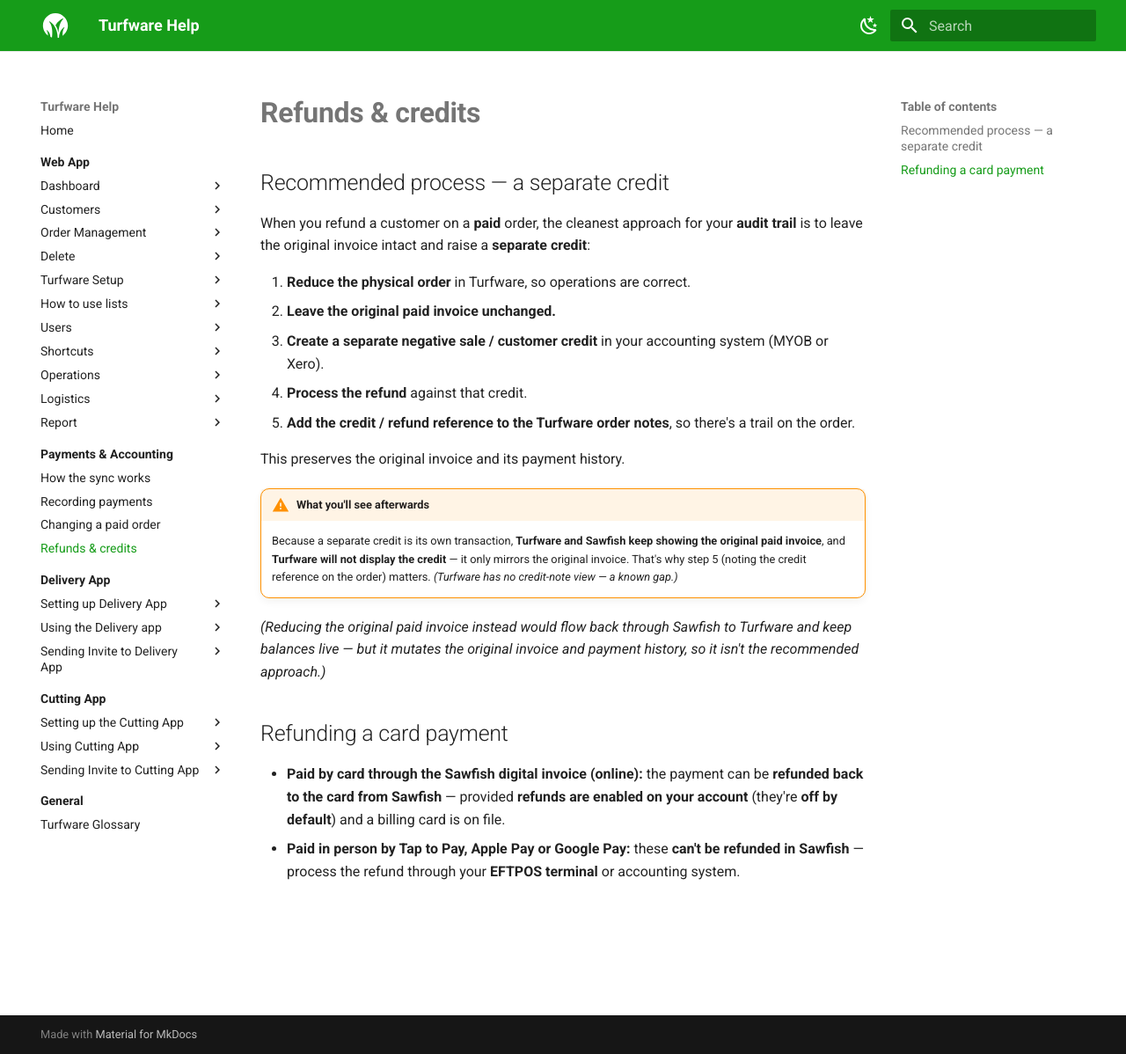
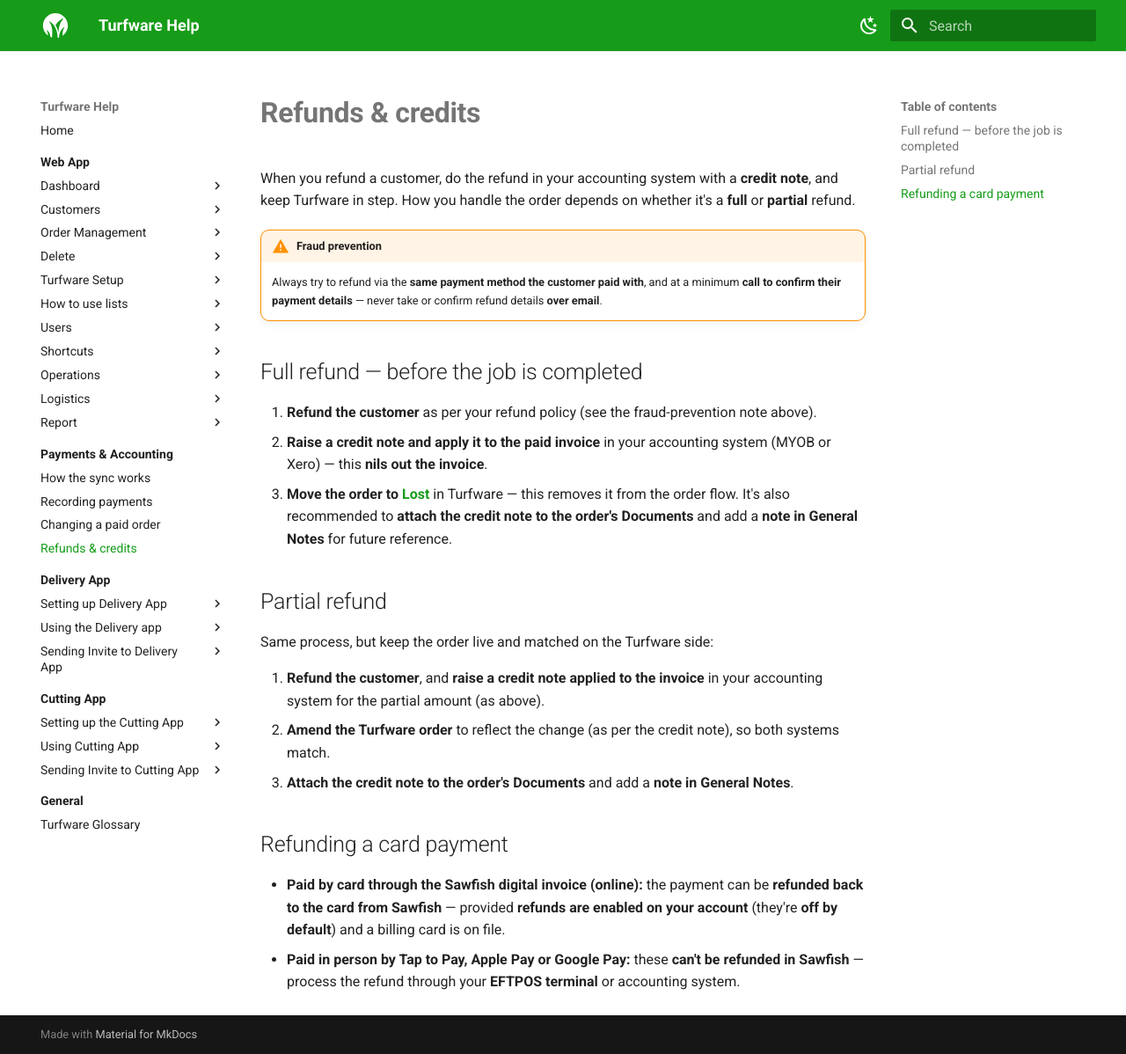
Before and after one commit to tobyh82/turfware-guides, an MkDocs documentation site: the page built from docs/payments-accounting/refunds-and-credits.md, in a window 1280 px wide and 1198 px high. Shown: the whole window at 88% size. Built offline with MkDocs 1.6.1 and Material for MkDocs 9.7.7, drawn with Linux system fonts in a browser that asks for light colours.

Commit message:
Refunds: rework into full vs partial refund flows (credit note applied to invoice; Lost vs amend order); add fraud-prevention guidance
Co-Authored-By: Claude Opus 4.8 <noreply@anthropic.com>

```diff
--- a/docs/payments-accounting/refunds-and-credits.md
+++ b/docs/payments-accounting/refunds-and-credits.md
@@ -4,22 +4,24 @@ title: "Refunds & credits"
 
 # Refunds & credits
 
-## Recommended process — a separate credit
+When you refund a customer, do the refund in your accounting system with a **credit note**, and keep Turfware in step. How you handle the order depends on whether it's a **full** or **partial** refund.
 
-When you refund a customer on a **paid** order, the cleanest approach for your **audit trail** is to leave the original invoice intact and raise a **separate credit**:
+!!! warning "Fraud prevention"
+    Always try to refund via the **same payment method the customer paid with**, and at a minimum **call to confirm their payment details** — never take or confirm refund details **over email**.
 
-1. **Reduce the physical order** in Turfware, so operations are correct.
-2. **Leave the original paid invoice unchanged.**
-3. **Create a separate negative sale / customer credit** in your accounting system (MYOB or Xero).
-4. **Process the refund** against that credit.
-5. **Add the credit / refund reference to the Turfware order notes**, so there's a trail on the order.
+## Full refund — before the job is completed
 
-This preserves the original invoice and its payment history.
+1. **Refund the customer** as per your refund policy (see the fraud-prevention note above).
+2. **Raise a credit note and apply it to the paid invoice** in your accounting system (MYOB or Xero) — this **nils out the invoice**.
+3. **Move the order to [Lost](../web-app/order-management/lost.md)** in Turfware — this removes it from the order flow. It's also recommended to **attach the credit note to the order's Documents** and add a **note in General Notes** for future reference.
 
-!!! warning "What you'll see afterwards"
-    Because a separate credit is its own transaction, **Turfware and Sawfish keep showing the original paid invoice**, and **Turfware will not display the credit** — it only mirrors the original invoice. That's why step 5 (noting the credit reference on the order) matters. *(Turfware has no credit-note view — a known gap.)*
+## Partial refund
 
-*(Reducing the original paid invoice instead would flow back through Sawfish to Turfware and keep balances live — but it mutates the original invoice and payment history, so it isn't the recommended approach.)*
+Same process, but keep the order live and matched on the Turfware side:
+
+1. **Refund the customer**, and **raise a credit note applied to the invoice** in your accounting system for the partial amount (as above).
+2. **Amend the Turfware order** to reflect the change (as per the credit note), so both systems match.
+3. **Attach the credit note to the order's Documents** and add a **note in General Notes**.
 
 ## Refunding a card payment
 
```
